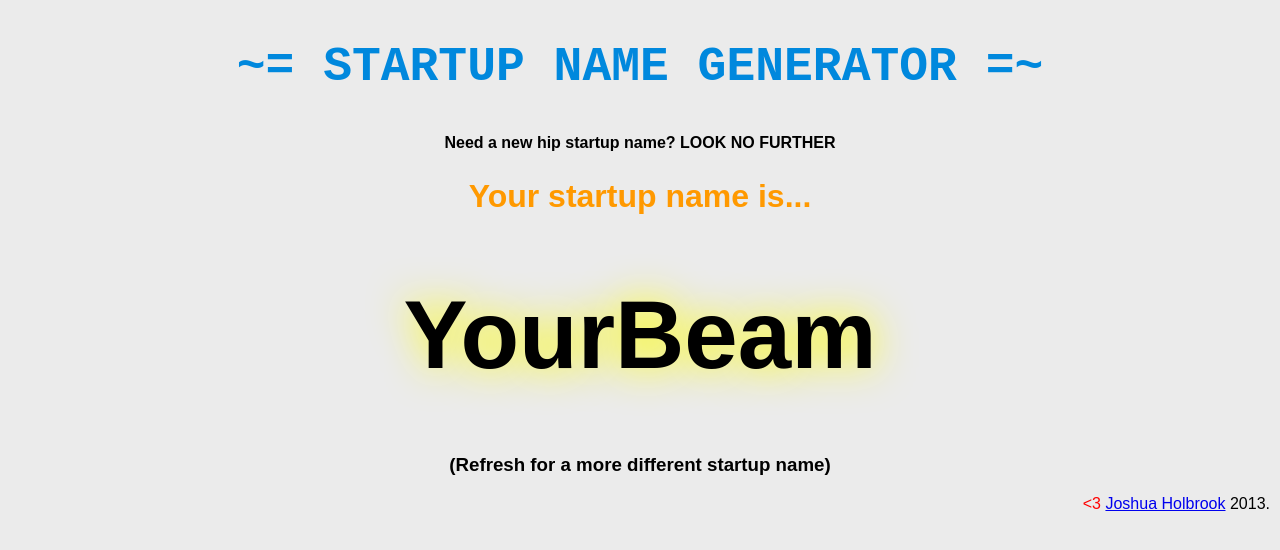
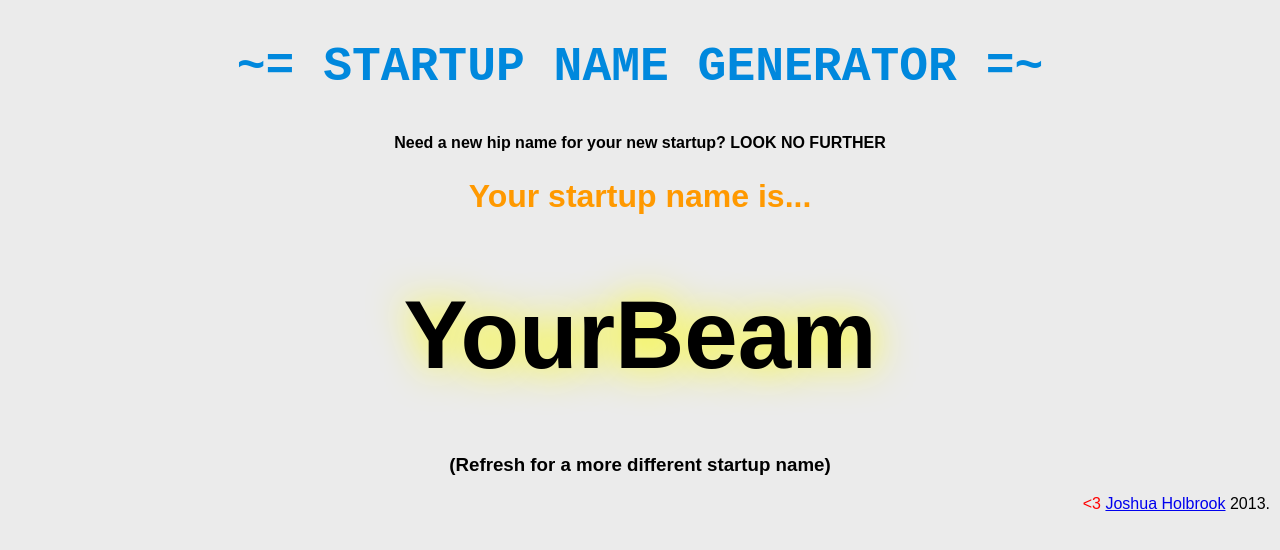
Before and after one commit to danfinlay/jesusabdullah.net, a plain HTML site: page startup-name-generator/index.html in a window 1280 px wide. Drawn offline with Linux system fonts and the light colour scheme.

Commit message:
Name generator copy

```diff
--- a/startup-name-generator/index.html
+++ b/startup-name-generator/index.html
@@ -66,7 +66,7 @@
   <body>
     <div id="main">
       <h2 class="title">~= STARTUP NAME GENERATOR =~</h2>
-      <h4>Need a new hip startup name? LOOK NO FURTHER</h4>
+      <h4>Need a new hip name for your new startup? LOOK NO FURTHER</h4>
       <h2 class="intro">Your startup name is...</h2>
       <h1 id="startup-name">[one sec...]</h1>
       <h3>(Refresh for a more different startup name)</h3>
```
